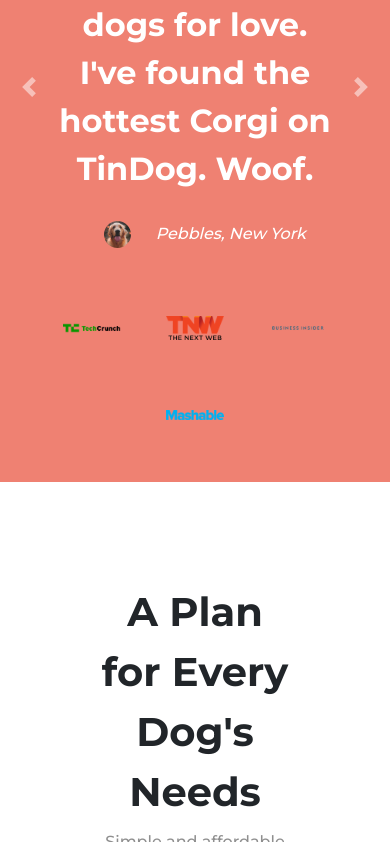
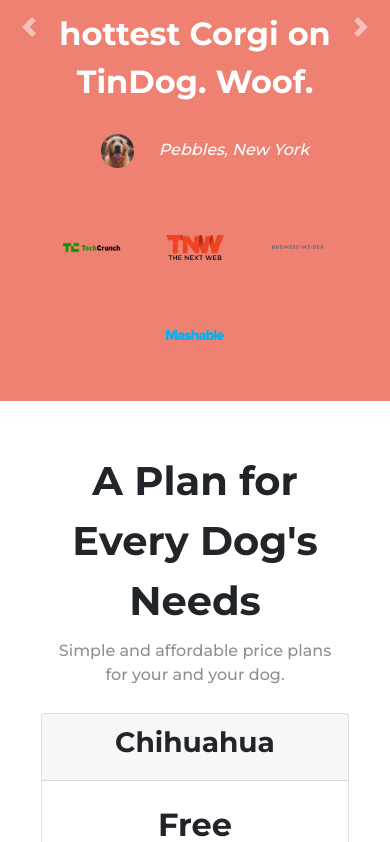
Before and after one commit to SiddiqAfraaz/tindog-replica, a plain HTML site: page index.html in a window 390 px wide. Shown: the part 1888-2730 px from the top of the page. Drawn offline with nearby package versions, Linux system fonts and the light colour scheme.

Commit message:
Add files via upload

```diff
--- a/css/styles.css
+++ b/css/styles.css
@@ -153,6 +153,9 @@
     /* Rsponsive Design */
 
     @media (max-width:1028px) {
+        .container-fluid {
+            padding: 7% 7%;
+        }
         .big-heading {
             font-weight: 900;
             font-size: 3rem;
@@ -177,4 +180,7 @@
             font-size: 2rem;
             line-height: 1.5;
         }
+        #pricing {
+            padding: 50px;
+        }
     }
```
